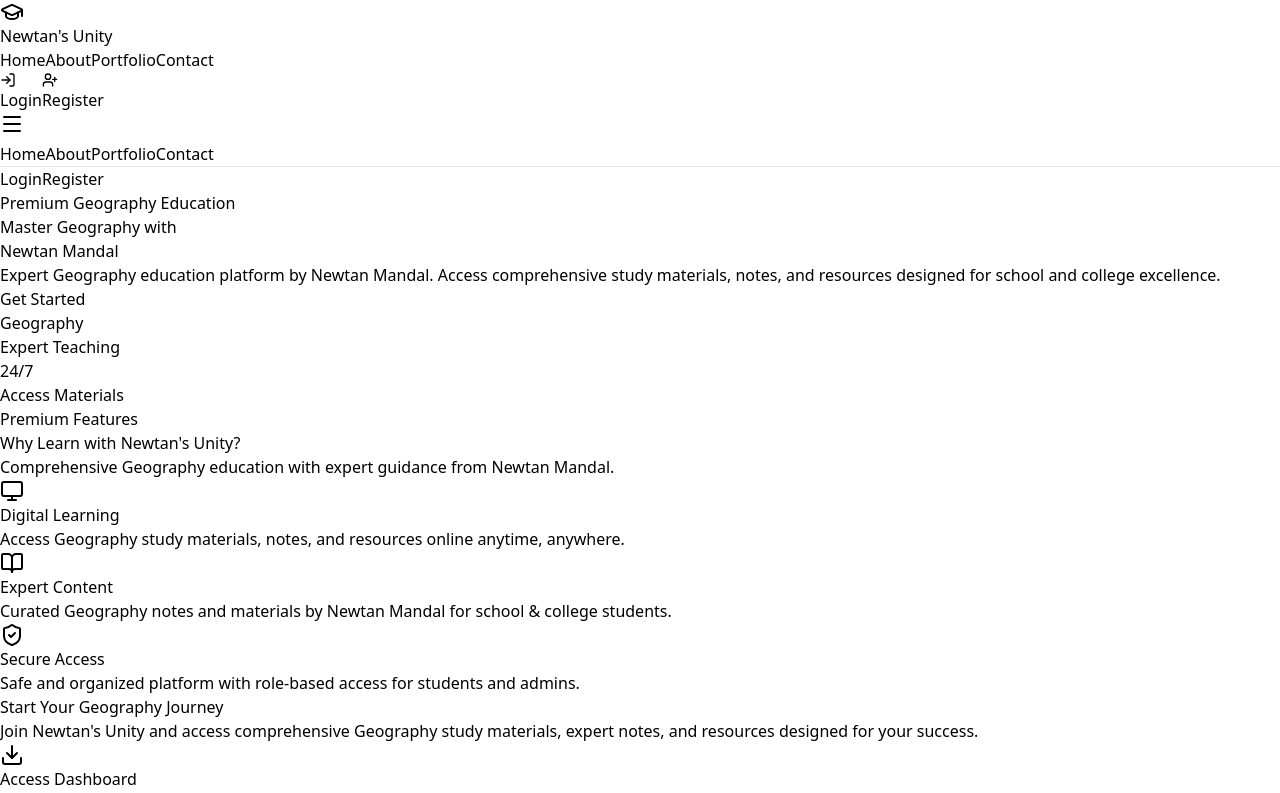
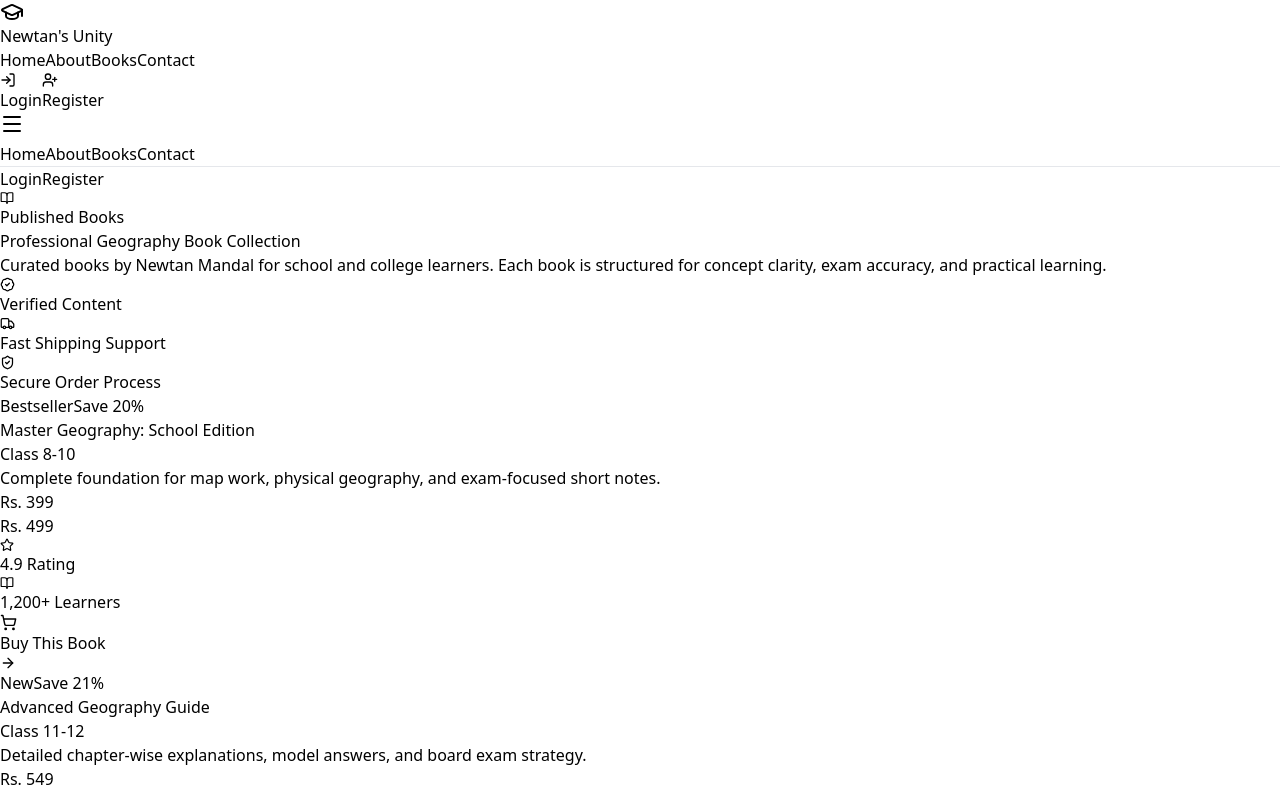
Before and after one commit to shubham201yadav/Notes-Management-Platform, a React (Vite) app in the folder client/: page /books in a window 1280 px wide. Shown: the top 793 px of the page. Built offline with nearby package versions, Linux system fonts and the light colour scheme; no server answers.

Commit message:
update books page

```diff
--- a/client/src/App.jsx
+++ b/client/src/App.jsx
@@ -6,7 +6,7 @@ import ScrollToTop from "./components/ScrollToTop";
 // Public Pages
 import Home from "./pages/Home";
 import About from "./pages/About";
-import Portfolio from "./pages/Portfolio";
+import Books from "./pages/Books";
 import Contact from "./pages/contact";
 import Login from "./pages/Login";
 import Register from "./pages/Register";
@@ -51,7 +51,7 @@ function App() {
           {/* ================= PUBLIC ROUTES ================= */}
           <Route path="/" element={<Home />} />
           <Route path="/about" element={<About />} />
-          <Route path="/portfolio" element={<Portfolio />} />
+          <Route path="/books" element={<Books />} />
           <Route path="/contact" element={<Contact />} />
           <Route path="/login" element={<Login />} />
           <Route path="/register" element={<Register />} />
--- a/client/src/components/Footer.jsx
+++ b/client/src/components/Footer.jsx
@@ -29,7 +29,8 @@ const Footer = () => {
           <ul className="space-y-2 text-sm">
             <li><FooterLink to="/">Home</FooterLink></li>
             <li><FooterLink to="/about">About</FooterLink></li>
-            <li><FooterLink to="/portfolio">Portfolio</FooterLink></li>
+            <li><FooterLink to="/books">Books</FooterLink></li>
+            <li><FooterLink to="/contact">Contact</FooterLink></li>
 
           </ul>
         </div>
@@ -44,6 +45,7 @@ const Footer = () => {
             </li>
             <li><FooterLink to="/login">Student Login</FooterLink></li>
             <li><FooterLink to="/register">Register Now</FooterLink></li>
+            <li><FooterLink to="/books">Buy Books</FooterLink></li>
             <li><FooterLink to="/about">About Teacher</FooterLink></li>
           </ul>
         </div>
@@ -70,6 +72,8 @@ const Footer = () => {
         © {new Date().getFullYear()} Newtan's Unity - Geography by Newtan Mandal. All rights reserved.
         <span className="mx-2">|</span>
         Privacy Policy
+        <span className="mx-2">|</span>
+        Developed by Sampad Biswas
       </div>
     </footer>
   );
--- a/client/src/components/Navbar.jsx
+++ b/client/src/components/Navbar.jsx
@@ -43,7 +43,7 @@ const Navbar = () => {
   const navLinks = [
     { name: "Home", path: "/" },
     { name: "About", path: "/about" },
-    { name: "Portfolio", path: "/portfolio" },
+    { name: "Books", path: "/books" },
     { name: "Contact", path: "/contact" },
   ];
 
--- /dev/null
+++ b/client/src/pages/Books.jsx
@@ -0,0 +1,146 @@
+import MainLayout from "../components/MainLayout";
+import {
+  BookOpen,
+  ShoppingCart,
+  Star,
+  Truck,
+  BadgeCheck,
+  ShieldCheck,
+  ArrowRight,
+} from "lucide-react";
+
+const books = [
+  {
+    id: 1,
+    title: "Master Geography: School Edition",
+    subtitle: "Class 8-10",
+    price: 399,
+    originalPrice: 499,
+    description:
+      "Complete foundation for map work, physical geography, and exam-focused short notes.",
+    badge: "Bestseller",
+    rating: 4.9,
+    students: "1,200+",
+  },
+  {
+    id: 2,
+    title: "Advanced Geography Guide",
+    subtitle: "Class 11-12",
+    price: 549,
+    originalPrice: 699,
+    description:
+      "Detailed chapter-wise explanations, model answers, and board exam strategy.",
+    badge: "New",
+    rating: 4.8,
+    students: "850+",
+  },
+  {
+    id: 3,
+    title: "College Geography Workbook",
+    subtitle: "Semester 1-6",
+    price: 699,
+    originalPrice: 899,
+    description:
+      "University-level concepts with solved examples, diagrams, and practice sets.",
+    badge: "Popular",
+    rating: 4.7,
+    students: "700+",
+  },
+];
+
+const BUY_LINK = "https://wa.me/9775911857?text=Hi%20I%20want%20to%20buy%20your%20Geography%20book";
+
+const Books = () => {
+  return (
+    <MainLayout>
+      <div className="pt-28 pb-16 min-h-screen bg-[radial-gradient(circle_at_20%_10%,#1e293b_0%,#0f172a_35%,#020617_80%)] text-white">
+        <section className="max-w-7xl mx-auto px-4 sm:px-6">
+          <div className="rounded-3xl border border-white/10 bg-white/5 backdrop-blur-xl p-6 sm:p-10 md:p-12">
+            <div className="max-w-3xl">
+              <p className="inline-flex items-center gap-2 text-xs sm:text-sm bg-amber-500/15 border border-amber-400/40 text-amber-300 px-3 py-1.5 rounded-full">
+                <BookOpen size={14} /> Published Books
+              </p>
+              <h1 className="mt-4 text-3xl sm:text-4xl md:text-5xl font-extrabold leading-tight">
+                Professional Geography Book Collection
+              </h1>
+              <p className="mt-4 text-slate-300 text-sm sm:text-base leading-relaxed">
+                Curated books by Newtan Mandal for school and college learners. Each book is structured for concept clarity,
+                exam accuracy, and practical learning.
+              </p>
+            </div>
+
+            <div className="mt-6 sm:mt-8 grid grid-cols-1 sm:grid-cols-3 gap-3">
+              <TrustChip icon={<BadgeCheck size={15} />} label="Verified Content" />
+              <TrustChip icon={<Truck size={15} />} label="Fast Shipping Support" />
+              <TrustChip icon={<ShieldCheck size={15} />} label="Secure Order Process" />
+            </div>
+          </div>
+
+          <div className="mt-8 sm:mt-10 grid grid-cols-1 sm:grid-cols-2 xl:grid-cols-3 gap-5 sm:gap-6">
+            {books.map((book) => {
+              const discount = Math.round(((book.originalPrice - book.price) / book.originalPrice) * 100);
+              return (
+                <article
+                  key={book.id}
+                  className="rounded-2xl border border-white/10 bg-white/5 backdrop-blur-sm overflow-hidden shadow-lg shadow-black/20"
+                >
+                  <div className="p-5 sm:p-6 border-b border-white/10 bg-gradient-to-br from-amber-500/20 to-orange-500/10">
+                    <div className="flex items-center justify-between gap-3">
+                      <span className="inline-flex items-center rounded-full bg-amber-400/20 border border-amber-300/40 text-amber-200 px-2.5 py-1 text-xs font-semibold">
+                        {book.badge}
+                      </span>
+                      <span className="text-xs font-semibold text-emerald-300 bg-emerald-500/15 border border-emerald-400/30 rounded-full px-2.5 py-1">
+                        Save {discount}%
+                      </span>
+                    </div>
+
+                    <h2 className="mt-3 text-xl font-bold text-white leading-snug min-h-[56px]">{book.title}</h2>
+                    <p className="text-amber-300 text-sm mt-1">{book.subtitle}</p>
+                  </div>
+
+                  <div className="p-5 sm:p-6">
+                    <p className="text-slate-300 text-sm leading-relaxed min-h-[72px]">{book.description}</p>
+
+                    <div className="mt-4 flex items-end gap-3">
+                      <p className="text-2xl font-extrabold text-white">Rs. {book.price}</p>
+                      <p className="text-slate-400 line-through text-sm">Rs. {book.originalPrice}</p>
+                    </div>
+
+                    <div className="mt-4 grid grid-cols-2 gap-2 text-xs text-slate-300">
+                      <p className="inline-flex items-center gap-1.5">
+                        <Star size={14} className="text-amber-400" /> {book.rating} Rating
+                      </p>
+                      <p className="inline-flex items-center gap-1.5">
+                        <BookOpen size={14} className="text-amber-400" /> {book.students} Learners
+                      </p>
+                    </div>
+
+                    <a
+                      href={`${BUY_LINK}%20-%20${encodeURIComponent(book.title)}`}
+                      target="_blank"
+                      rel="noopener noreferrer"
+                      className="mt-6 inline-flex items-center justify-center gap-2 w-full rounded-xl bg-gradient-to-r from-amber-500 to-orange-600 hover:from-amber-600 hover:to-orange-700 text-white font-semibold px-4 py-3 min-h-[44px] transition"
+                    >
+                      <ShoppingCart size={17} /> Buy This Book <ArrowRight size={16} />
+                    </a>
+                  </div>
+                </article>
+              );
+            })}
+          </div>
+
+
+        </section>
+      </div>
+    </MainLayout>
+  );
+};
+
+const TrustChip = ({ icon, label }) => (
+  <div className="inline-flex items-center gap-2 rounded-xl border border-white/15 bg-white/5 px-3 py-2 text-sm text-slate-200 min-h-[44px]">
+    <span className="text-amber-300">{icon}</span>
+    <span className="font-medium">{label}</span>
+  </div>
+);
+
+export default Books;
--- a/client/src/pages/Home.jsx
+++ b/client/src/pages/Home.jsx
@@ -44,6 +44,10 @@ const Home = () => {
 
 
             </div>
+
+            <p className="mt-6 text-sm text-amber-300/90 font-medium tracking-wide">
+              Developed by Sampad Biswas
+            </p>
           </div>
 
           {/* Right Card */}
--- a/client/src/pages/Portfolio.jsx
+++ /dev/null
@@ -1,80 +0,0 @@
-import MainLayout from "../components/MainLayout";
-import { ShieldCheck, LayoutDashboard, FileDown, Rocket, Smartphone, Cloud } from "lucide-react";
-
-const Portfolio = () => {
-
-  const projects = [
-    {
-      title: "Secure Authentication",
-      desc: "JWT & Bcrypt based secure login system.",
-      icon: <ShieldCheck className="w-6 h-6" />
-    },
-    {
-      title: "Role-Based Dashboards",
-      desc: "Separate interfaces for Admin, SubAdmin & Students.",
-      icon: <LayoutDashboard className="w-6 h-6" />
-    },
-    {
-      title: "Digital Notes Repository",
-      desc: "Centralized hub for notes and PDFs.",
-      icon: <FileDown className="w-6 h-6" />
-    },
-    {
-      title: "Real-time Notifications",
-      desc: "Instant academic updates.",
-      icon: <Rocket className="w-6 h-6" />
-    },
-    {
-      title: "Responsive Design",
-      desc: "Fully mobile optimized platform.",
-      icon: <Smartphone className="w-6 h-6" />
-    },
-    {
-      title: "Cloud Infrastructure",
-      desc: "MongoDB powered scalable backend.",
-      icon: <Cloud className="w-6 h-6" />
-    }
-  ];
-
-  return (
-    <MainLayout>
-
-      <div className="pt-24 bg-slate-50 min-h-screen">
-
-        {/* Header */}
-        <div className="py-16 text-center">
-          <h1 className="text-4xl font-bold text-slate-900">
-            A Complete Digital Ecosystem
-          </h1>
-          <p className="text-gray-600 mt-4">
-            Built using MERN stack with secure architecture.
-          </p>
-        </div>
-
-        {/* Grid */}
-        <div className="max-w-7xl mx-auto px-6 pb-24 grid md:grid-cols-2 lg:grid-cols-3 gap-8">
-          {projects.map((item, index) => (
-            <div
-              key={index}
-              className="bg-white p-8 rounded-2xl border border-slate-200 shadow-sm hover:shadow-lg transition"
-            >
-              <div className="mb-4 text-indigo-600">
-                {item.icon}
-              </div>
-              <h3 className="text-xl font-bold text-slate-900 mb-3">
-                {item.title}
-              </h3>
-              <p className="text-gray-600 text-sm">
-                {item.desc}
-              </p>
-            </div>
-          ))}
-        </div>
-
-      </div>
-
-    </MainLayout>
-  );
-};
-
-export default Portfolio;
```
